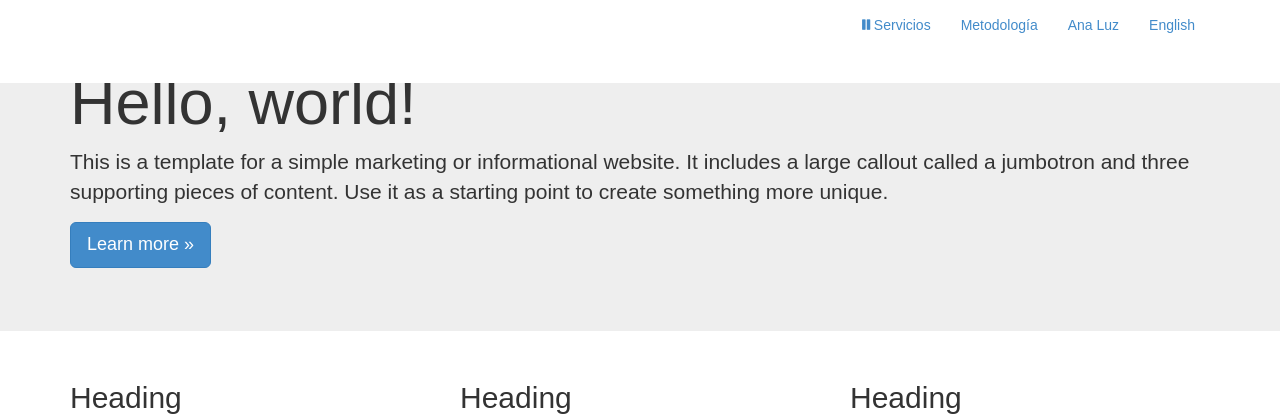
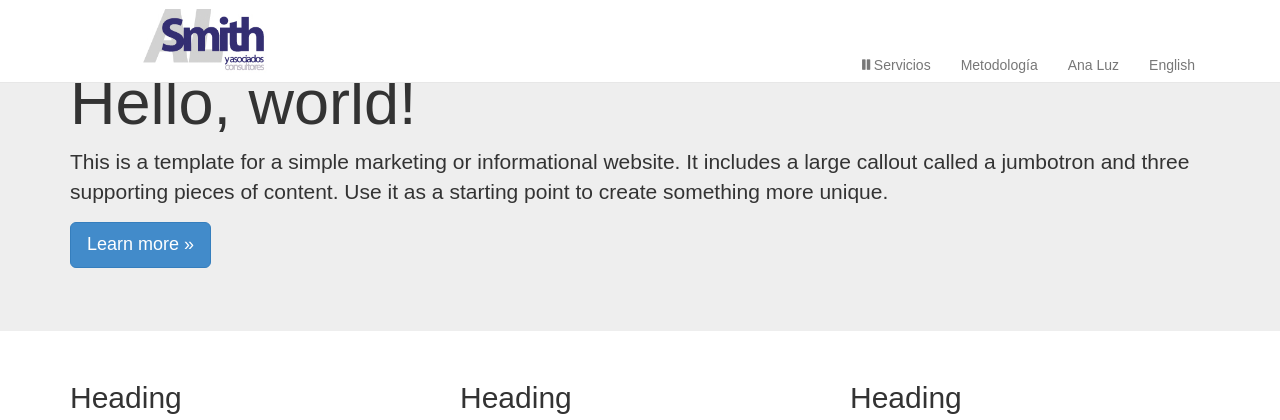
Before and after one commit to fdiazsmith/alsmith, a PHP site: page / in a window 1280 px wide. Shown: the top 420 px of the page. Run offline with PHP 8.4, Linux system fonts and the light colour scheme.

Commit message:
handles the logo at different sizes

```diff
--- a/_/php/header.php
+++ b/_/php/header.php
@@ -1,4 +1,4 @@
-<header class="navbar  navbar-fixed-top" role="navigation">
+<header class="navbar navbar-default navbar-fixed-top" role="navigation">
   <div class="container">
     <div class="navbar-header">
       <button type="button" class="navbar-toggle" data-toggle="collapse" data-target=".navbar-collapse">
@@ -7,16 +7,19 @@
         <span class="icon-bar"></span>
         <span class="icon-bar"></span>
       </button>
-          <a class="navbar-brand" href="#">Project name</a>
+      <div class="brand">
+
+        <a class="navbar-brand" href="#"><span class="Al">AL</span><span class="Smith">Smith</span> <span class="associados">y Associados</span></a>
+      </div>
+
     </div>
       <!-- Collect the nav links, forms, and other content for toggling -->
-    <div class="collapse navbar-collapse navbar-right" id="bs-example-navbar-collapse-1">
+    <div class="collapse navbar-collapse navbar-right " id="nav-links">
       <ul class="nav navbar-nav navbar-left ">
         <li class="nav-button "><a href="#"> <span class="glyphicon glyphicon-pause"></span>Servicios</a></li>
         <li class="nav-button"><a href="#">Metodología</a></li>
         <li class="nav-button"><a href="#">Ana Luz</a></li>
         <li class="nav-button"><a href="#">English</a></li>
-
       </ul>
     </div> <!-- /.navbar-collapse -->
   </div>
```
Lines whose indentation alone changed are shown as unchanged.
